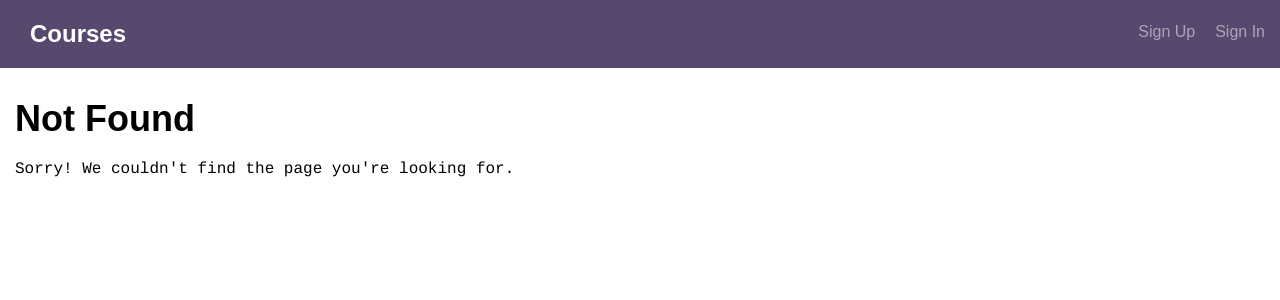
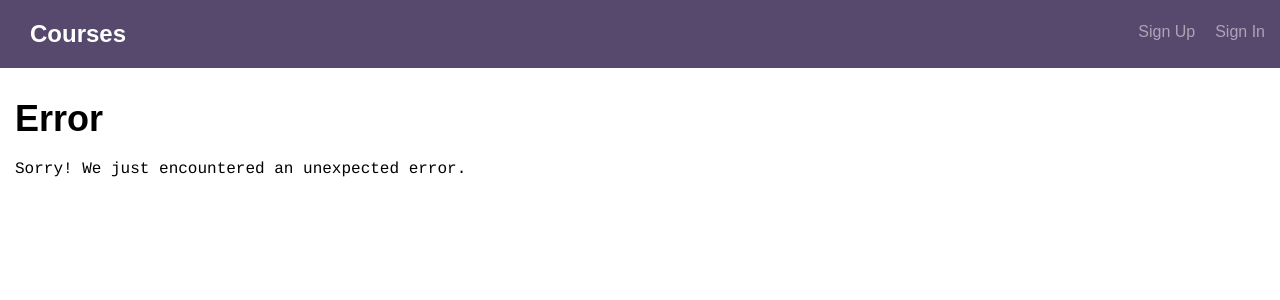
Before and after one commit to trumans/treehouse-react-app-course-manager, a React (Create React App) app in the folder client/: page /error in a window 1280 px wide. Before the commit this address had no page. Shown: the top 300 px of the page. Built offline with nearby package versions, Linux system fonts and the light colour scheme.

Commit message:
Implements UnhandledError page following API calls

```diff
--- a/client/src/App.js
+++ b/client/src/App.js
@@ -7,6 +7,7 @@ import Courses from './Courses';
 import UserSignIn from './UserSignIn';
 import UserSignOut from './UserSignOut';
 import NotFound from './NotFound';
+import UnhandledError from './UnhandledError';
 
 import addContext from './Context';
 
@@ -31,6 +32,7 @@ class App extends Component {
             <Route path="/signin" component={UserSignInAndContext} />
             <Route path="/signout" component={UserSignOutAndContext} />
             <Route path="/notfound" component={NotFound} />
+            <Route path="/error" component={UnhandledError} />
             <Route component={NotFound} />
           </Switch>
         </div>
--- a/client/src/Context.js
+++ b/client/src/Context.js
@@ -70,7 +70,6 @@ export class Provider extends Component {
         this.signOut();
     } else {
         console.warn("user authentication returned status", response.status);
-        // TO-DO: redirect to error
     }
 
     return response.status;
--- /dev/null
+++ b/client/src/UnhandledError.js
@@ -0,0 +1,13 @@
+import React from 'react';
+import './global.css'
+
+const UnhandledError = () => {
+  return (
+    <div className="bounds">
+      <h1>Error</h1>
+      <p>Sorry! We just encountered an unexpected error.</p>
+    </div>
+  );
+}
+
+export default UnhandledError;
--- a/client/src/UserSignIn.js
+++ b/client/src/UserSignIn.js
@@ -24,12 +24,14 @@ class UserSignIn extends Component {
       .then((resp) => {
         if (resp === 200) {
           this.props.history.push('/');
-        } else {
+        } else if (resp === 401 ) {
           this.setState({
             emailAddress: '',
             password: '',
             error: 'Authentication Failed',
           });
+        } else {
+          this.props.history.push('/error');
         }
       });
   }
```
